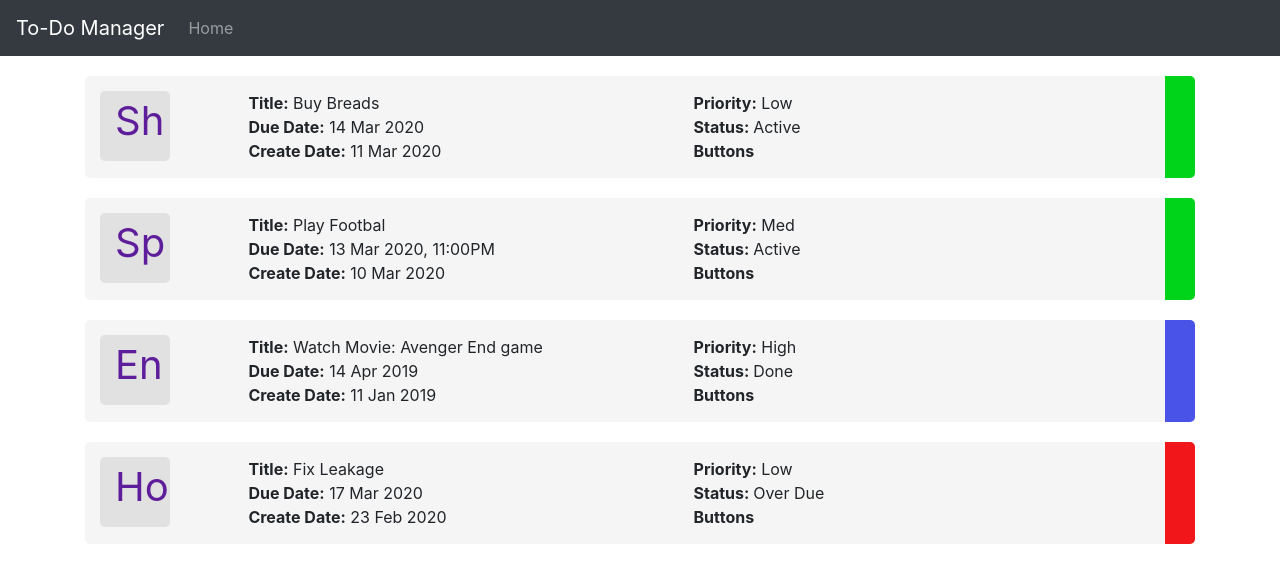
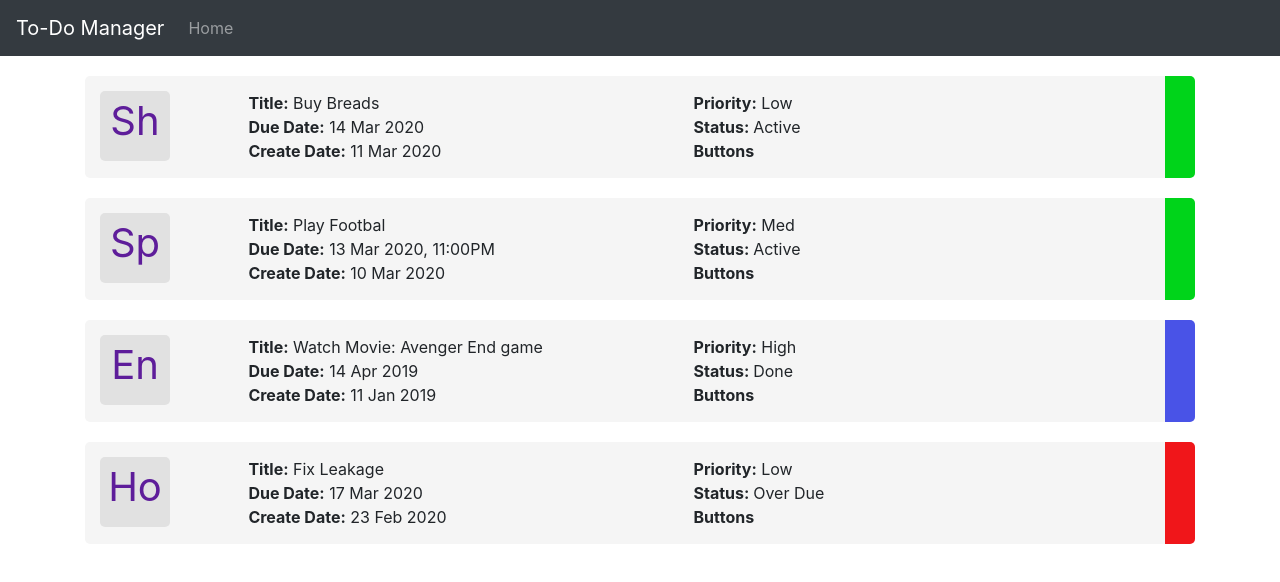
Before and after one commit to tarunk04/To-Do-List-React, a React (Create React App) app: page / in a window 1280 px wide. Shown: the top 582 px of the page. Built offline with nearby package versions, Linux system fonts and the light colour scheme.

Commit message:
Styling bug fix

```diff
--- a/src/index.css
+++ b/src/index.css
@@ -12,6 +12,8 @@ code {
     monospace;
 }
 .title_category{
+  padding: 0;
+  text-align: center;
   margin: 0;
   width: 70px;
   height: 70px;
```
